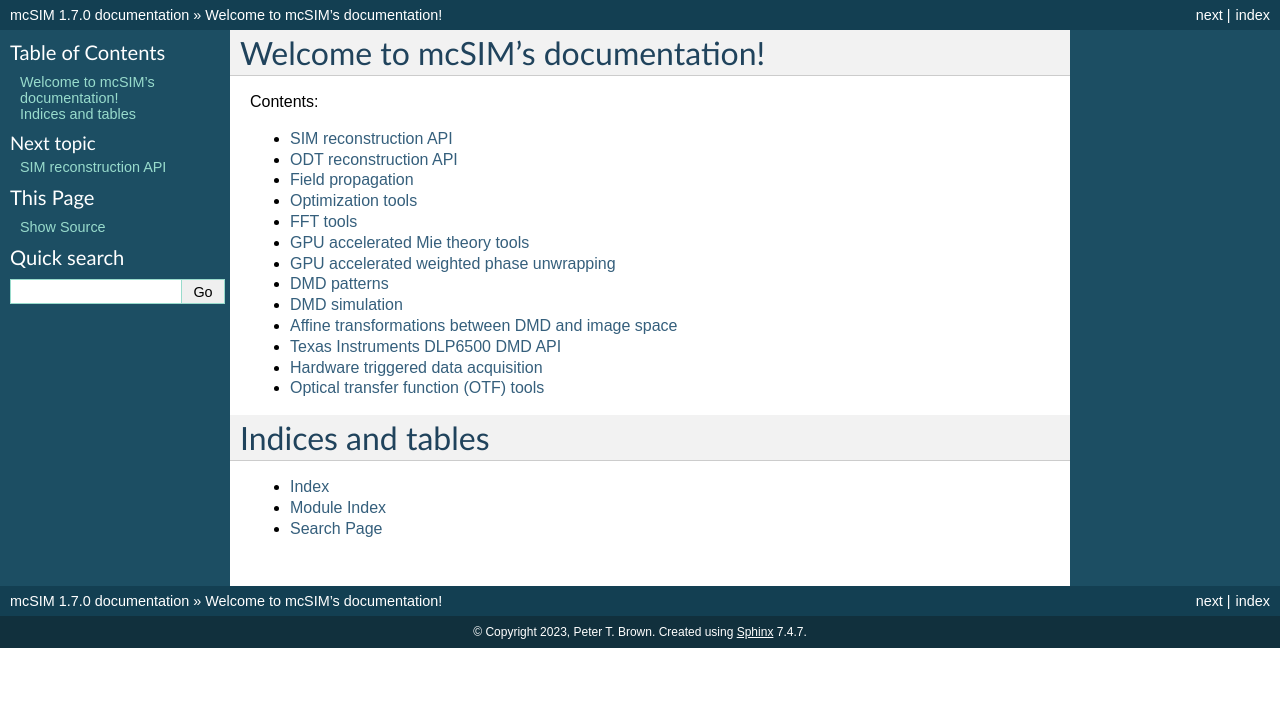
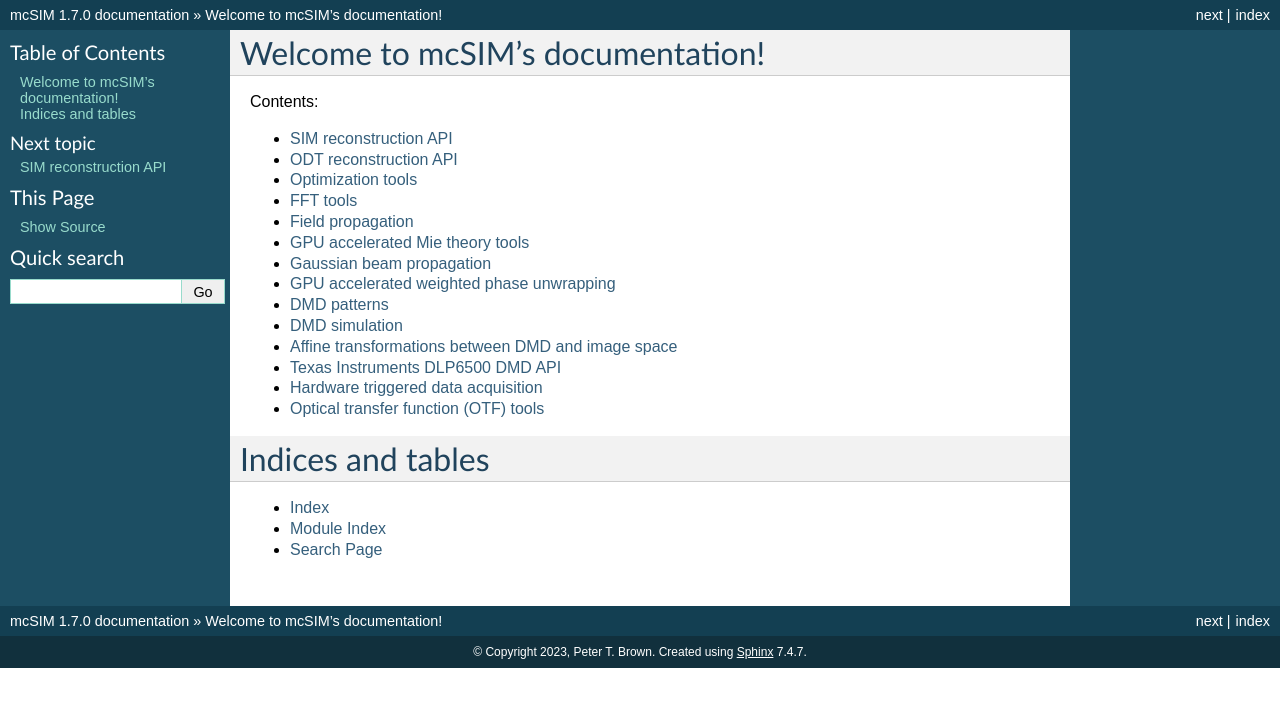
Before and after one commit to QI2lab/mcSIM, a Sphinx documentation site: the page built from docs/index.rst, in a window 1280 px wide. Shown: the top 707 px of the page. Built offline with Sphinx 7.4.7, drawn with Linux system fonts in a browser that asks for light colours.

Commit message:
updated docs

```diff
--- a/docs/conf.py
+++ b/docs/conf.py
@@ -32,6 +32,8 @@ autoclass_content = "both"
 
 autodoc_typehints = "description"
 
+autodoc_member_order = 'bysource'
+
 add_module_names = False
 
 # -- Options for HTML output -------------------------------------------------
--- /dev/null
+++ b/docs/gauss_beam.rst
@@ -0,0 +1,5 @@
+Gaussian beam propagation
+=================================
+
+.. automodule:: analysis.gauss_beam
+   :members:
--- a/docs/index.rst
+++ b/docs/index.rst
@@ -12,10 +12,11 @@ Welcome to mcSIM's documentation!
 
    sim
    tomography
-   field_prop
    optimize
    fft
+   field_prop
    mie_fields
+   gauss_beam
    phase_unwrap
    dmd_patterns
    dmd_simulation
```
